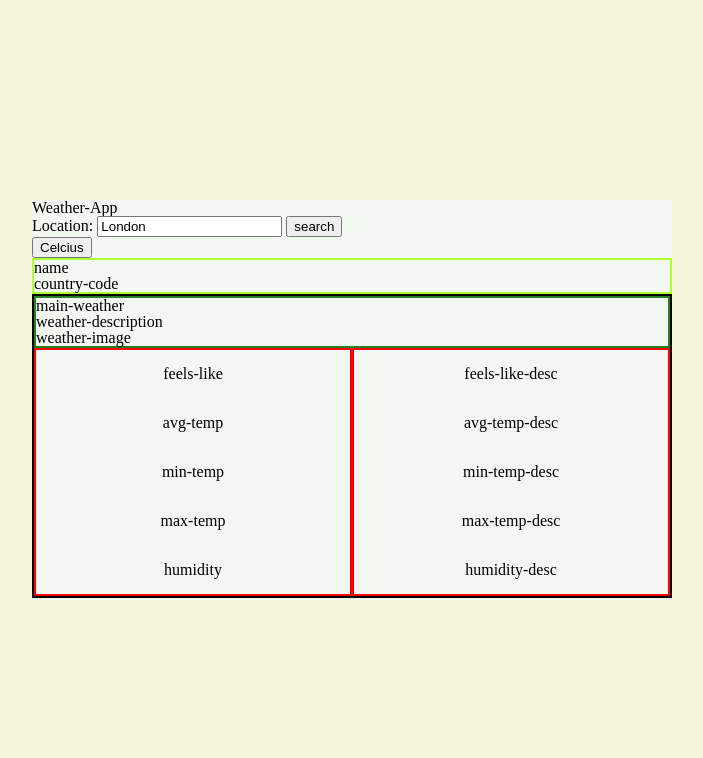
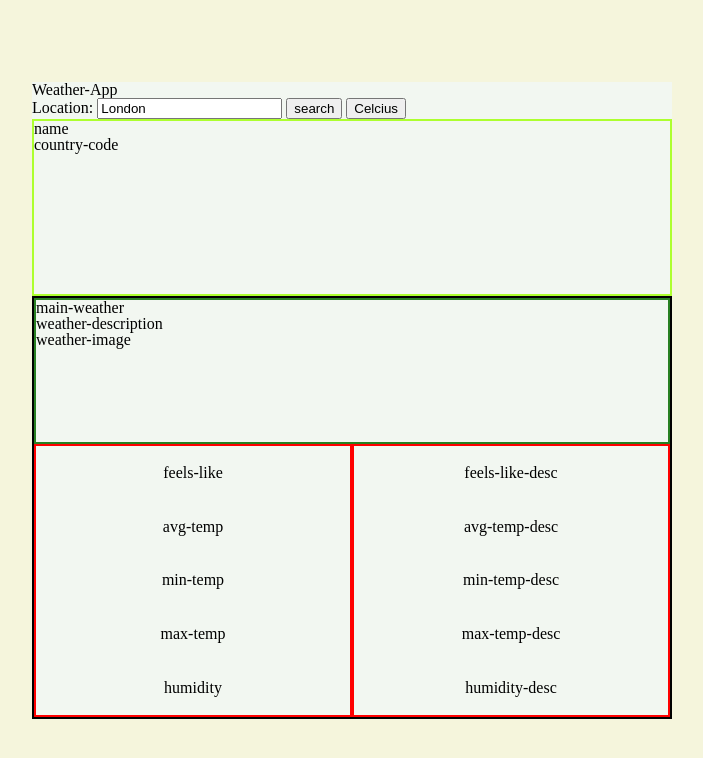
Before and after one commit to ZachLee12/Weather-App, a website built with webpack: page src/index.html in a window 1280 px wide. Shown: the whole page, without its empty margins (288-991 px from the left). Built offline with nearby package versions, Linux system fonts and the light colour scheme; files whose address does not match are found by name.

Commit message:
Style layout proportions

```diff
--- a/src/assets/styles/style.css
+++ b/src/assets/styles/style.css
@@ -10,30 +10,37 @@ body {
 }
 
 .main-wrapper {
-    height: 400px;
-    width: max(300px, 50%);
+    width: max(500px, 50%);
     background-color: rgba(240, 248, 255, 0.6);
+}
+
+.weather-content-wrapper {
+    display: flex;
+    flex-direction: column;
+    height: 600px;
 }
 
 .location-content {
     display: flex;
     flex-direction: column;
     border: 2px solid greenyellow;
+    flex-grow: 0.5;
 }
 
 .weather-content {
     display: flex;
     flex-direction: column;
     border: 2px solid black;
-    height: 300px;
+    flex-grow: 1;
 }
 
 .main-weather-wrapper {
     border: 2px solid #288022;
+    flex-grow: 1;
 }
 
 .weather-info-wrapper {
-    flex-grow: 1;
+    flex-grow: 2;
     display: grid;
     grid-template: 1fr / 1fr 1fr
 }
@@ -41,12 +48,12 @@ body {
 .weather-parameters,
 .descriptions {
     display: grid;
-    grid-template: repeat(1fr) / 1fr ;
+    grid-template: repeat(1fr) / 1fr;
     border: 2px solid red;
     justify-items: center;
     align-items: center;
 }
 
-.weather-image-wrapper>img{
+.weather-image-wrapper>img {
     width: 50px;
 }
--- a/src/index.html
+++ b/src/index.html
@@ -11,11 +11,9 @@
 <body>
     <div class="main-wrapper">
         <h1>Weather-App</h1>
-        <form action="">
-            <label for="location">Location:</label>
-            <input type="text" id="location" value="London">
-            <button type="button" id="search-button">search</button>
-        </form>
+        <label for="location">Location:</label>
+        <input type="text" id="location" value="London">
+        <button type="button" id="search-button">search</button>
 
         <button id="convert-units-button">Celcius</button>
         <div class="weather-content-wrapper">
```
